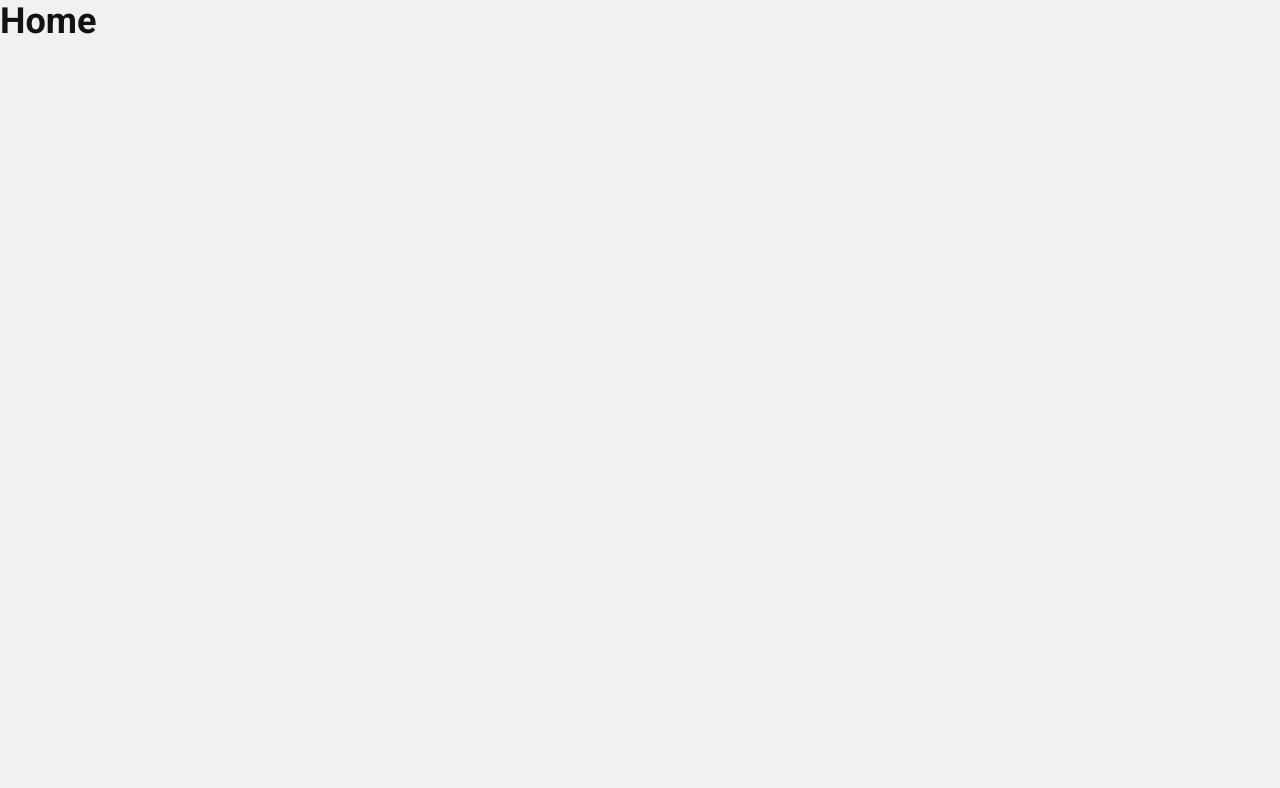
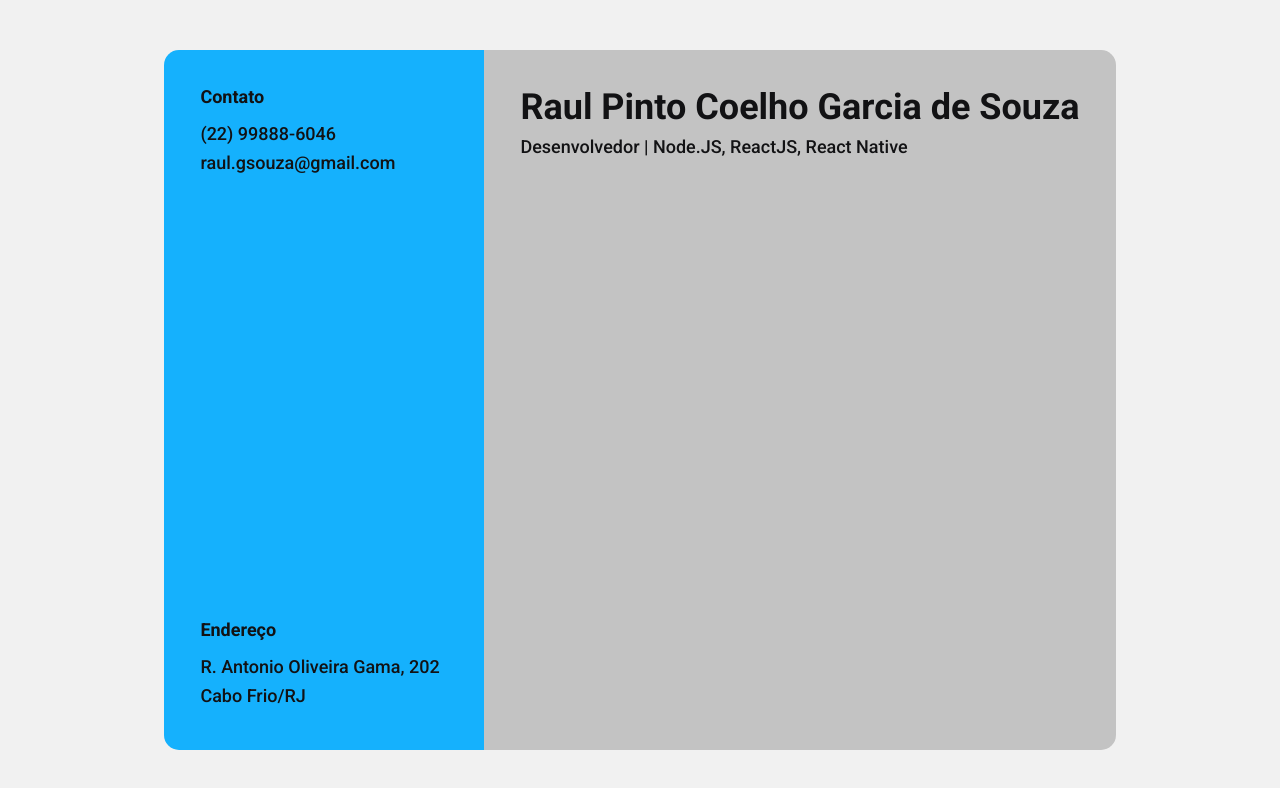
Before and after one commit to rgarcia-s/curriculum-frexco, a Next.js app: page / in a window 1280 px wide. Shown: the top 788 px of the page. Built offline with nearby package versions, Linux system fonts and the light colour scheme.

Commit message:
Homepage sidebar and title

```diff
--- a/src/pages/index.tsx
+++ b/src/pages/index.tsx
@@ -1,9 +1,26 @@
-import { Container } from '@/styles/pages/Home';
+import { Aside, Container, Content, Title } from '@/styles/pages/Home';
 
 const Home: React.FC = () => {
   return (
     <Container>
-      <h1>Home</h1>
+      <Aside>
+        <div>
+          <h4>Contato</h4>
+          <span>(22) 99888-6046</span>
+          <span>raul.gsouza@gmail.com</span>
+        </div>
+        <div>
+          <h4>Endereço</h4>
+          <span>R. Antonio Oliveira Gama, 202 </span>
+          <span>Cabo Frio/RJ</span>
+        </div>
+      </Aside>
+      <Content>
+        <Title>
+          <h1>Raul Pinto Coelho Garcia de Souza</h1>
+          <span>Desenvolvedor | Node.JS, ReactJS, React Native</span>
+        </Title>
+      </Content>
     </Container>
   );
 };
--- a/src/styles/pages/Home.ts
+++ b/src/styles/pages/Home.ts
@@ -1,3 +1,59 @@
 import styled from 'styled-components';
 
-export const Container = styled.div``;
+export const Container = styled.div`
+  width: 100vw;
+  height: 100vh;
+
+  display: flex;
+  align-items: center;
+  justify-content: center;
+`;
+
+export const Aside = styled.aside`
+  height: calc(100% - 100px);
+  width: 320px;
+  padding: 36px;
+  background: #15b1fd;
+
+  border-radius: 15px 0 0 15px;
+
+  display: flex;
+  flex-direction: column;
+  justify-content: space-between;
+
+  div {
+    display: flex;
+    flex-direction: column;
+
+    h4 {
+      font-weight: 700;
+      margin-bottom: 16px;
+    }
+
+    span {
+      margin-bottom: 8px;
+    }
+  }
+
+  .adress {
+    strong {
+    }
+  }
+`;
+
+export const Content = styled.div`
+  height: calc(100% - 100px);
+  padding: 36px;
+  border-radius: 0 15px 15px 0;
+
+  background: #c3c3c3;
+`;
+
+export const Title = styled.header`
+  display: flex;
+  flex-direction: column;
+
+  h1 {
+    margin-bottom: 8px;
+  }
+`;
```
